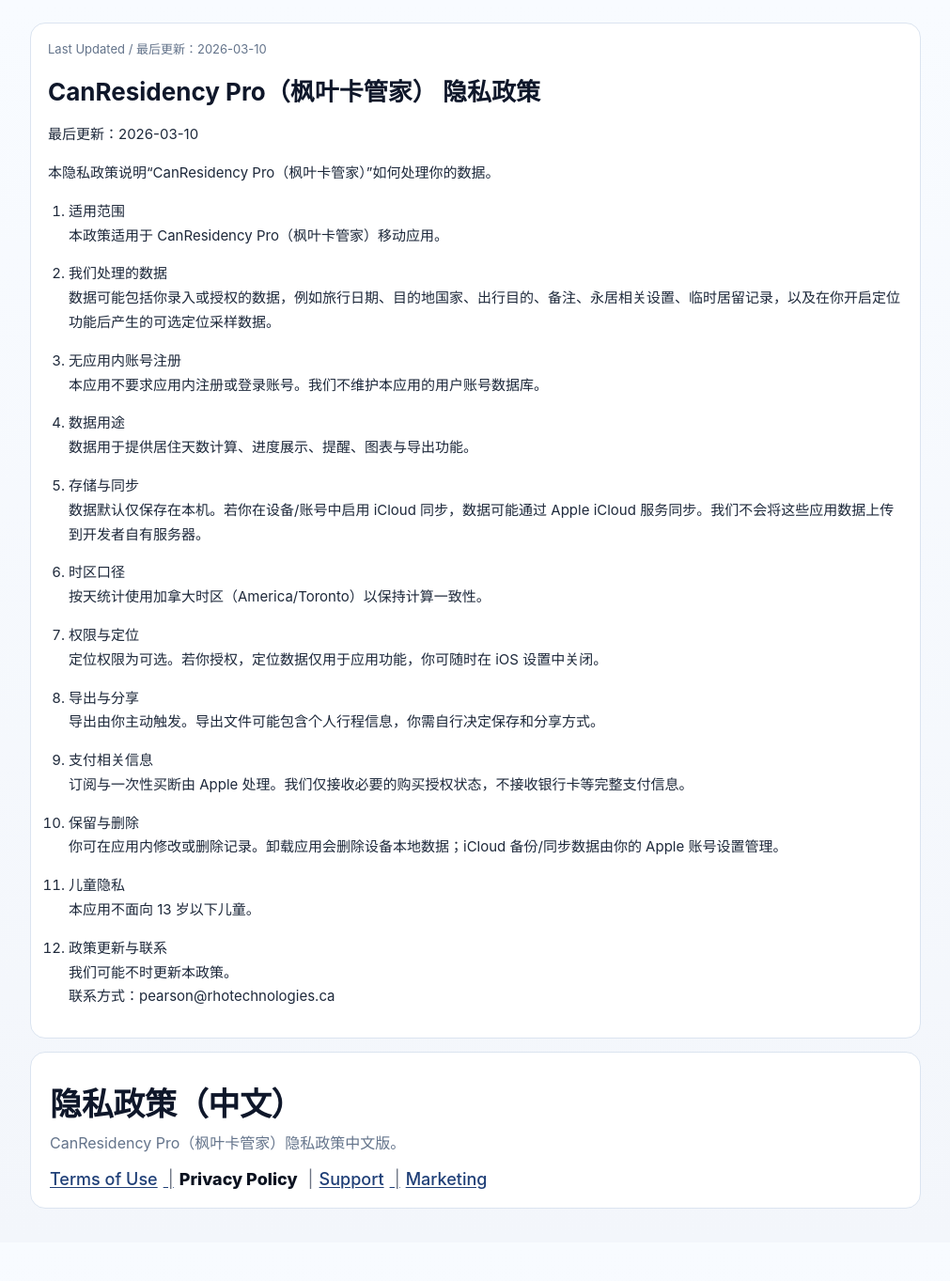
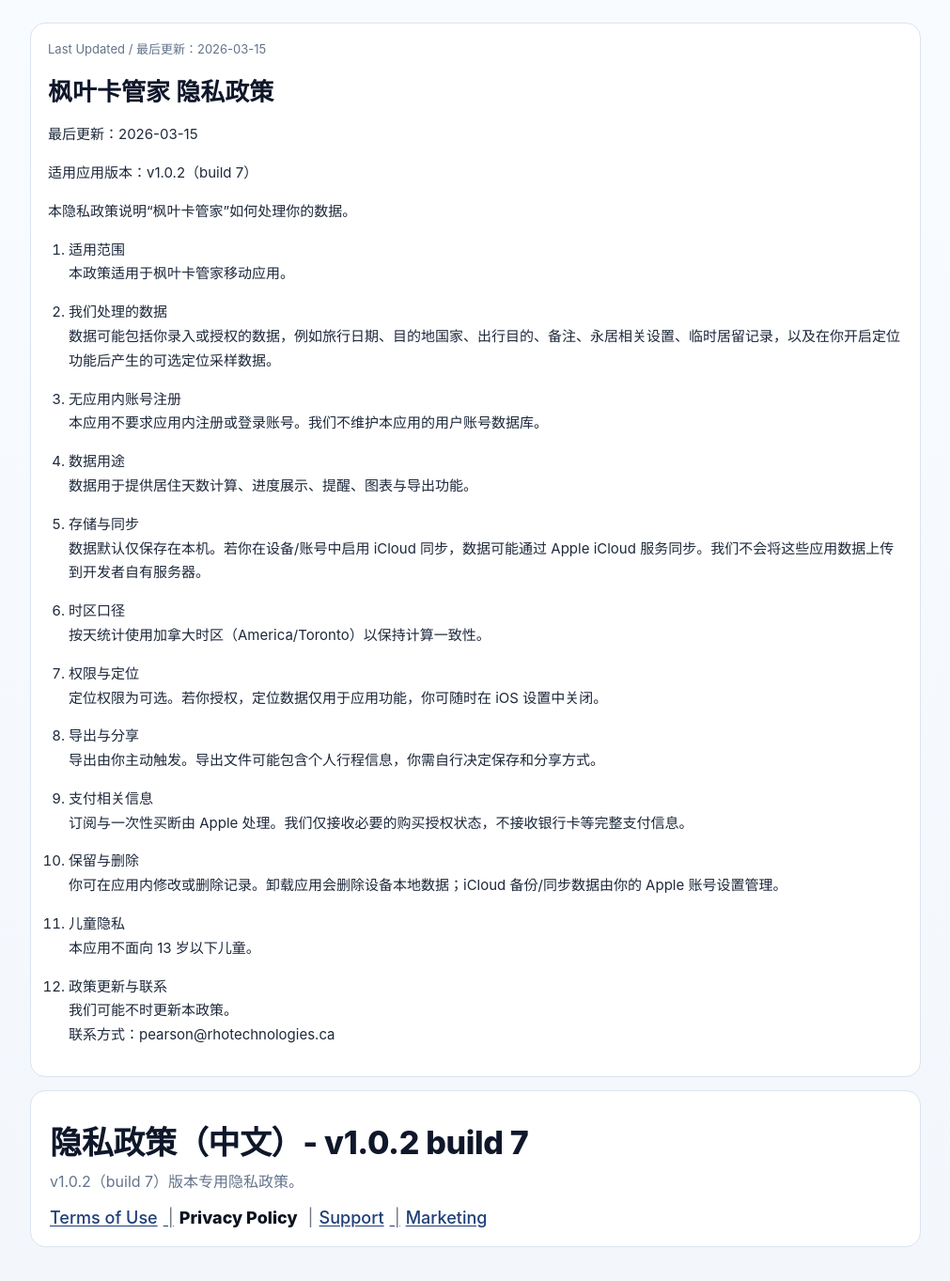
Before and after one commit to PearsonLi/PRHelper-Legal, a Jekyll site: the page built from privacy-zh-v1-0-2-build7.md, in a window 1280 px wide. Shown: the whole page at 94% size, without its empty margins (134-1145 px from the left). Built offline with Jekyll 4.4.1, drawn with Linux system fonts in a browser that asks for light colours; before the commit the page ends 1322 px from its top, so only the background shows below that.

Commit message:
legal: add v1.0.2 build 7 pages

```diff
--- a/privacy-zh.md
+++ b/privacy-zh-v1-0-2-build7.md
@@ -1,22 +1,24 @@
 ---
-title: CanResidency Pro 隐私政策（中文）
-permalink: /privacy/zh/
+title: 隐私政策（中文）- v1.0.2 build 7
+permalink: /privacy/zh/v1-0-2-build7/
 layout: legal
-hero_title: 隐私政策（中文）
-hero_subtitle: CanResidency Pro（枫叶卡管家）隐私政策中文版。
-last_updated: 2026-03-10
+hero_title: 隐私政策（中文）- v1.0.2 build 7
+hero_subtitle: v1.0.2（build 7）版本专用隐私政策。
+last_updated: 2026-03-15
 nav_key: privacy
 ---
 
 
-# CanResidency Pro（枫叶卡管家） 隐私政策
+# 枫叶卡管家 隐私政策
 
-最后更新：2026-03-10
+最后更新：2026-03-15
 
-本隐私政策说明“CanResidency Pro（枫叶卡管家）”如何处理你的数据。
+适用应用版本：v1.0.2（build 7）
+
+本隐私政策说明“枫叶卡管家”如何处理你的数据。
 
 1. 适用范围
-   本政策适用于 CanResidency Pro（枫叶卡管家）移动应用。
+   本政策适用于枫叶卡管家移动应用。
 
 2. 我们处理的数据
    数据可能包括你录入或授权的数据，例如旅行日期、目的地国家、出行目的、备注、永居相关设置、临时居留记录，以及在你开启定位功能后产生的可选定位采样数据。
```
Also changed, not shown: privacy-en-v1-0-2-build7.md (renamed from privacy-en.md, +11 -9 lines), release-legal-manifest.md (+8 -1 lines), terms-en-v1-0-2-build7.md (renamed from terms-en.md, +10 -8 lines), terms-zh-v1-0-2-build7.md (renamed from terms-zh.md, +10 -8 lines).
